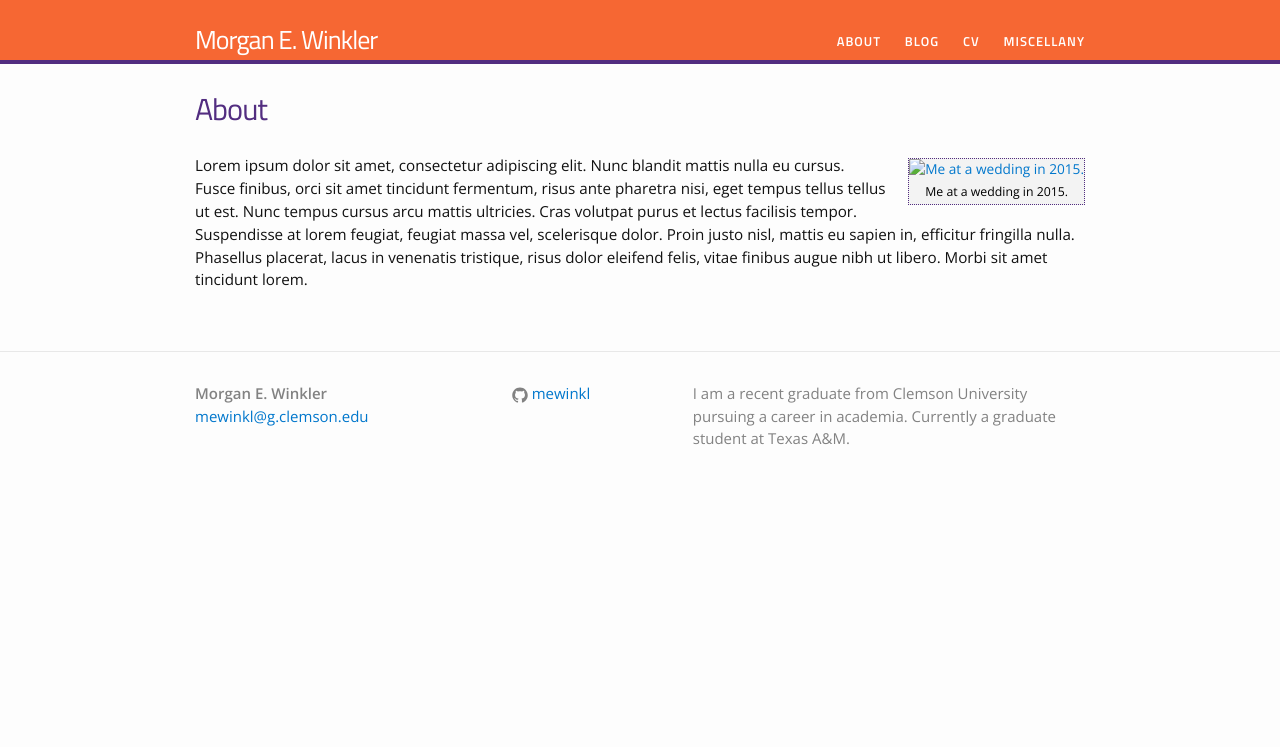
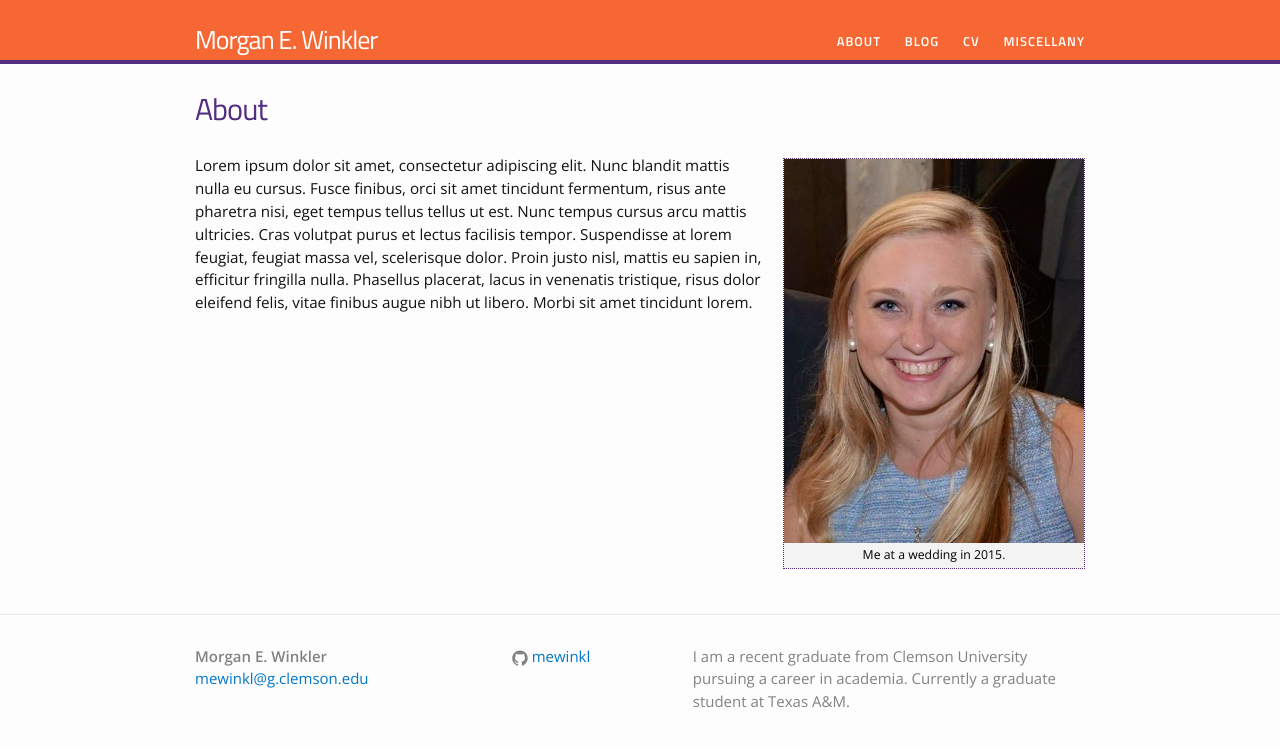
Before and after one commit to mewinkl/mewinkl.github.io, a Jekyll site: the page built from about.md, in a window 1280 px wide. Shown: the top 747 px of the page. Built offline with Jekyll 4.4.1, drawn with Linux system fonts in a browser that asks for light colours.

Commit message:
change image url

```diff
--- a/about.md
+++ b/about.md
@@ -4,6 +4,6 @@ title: About
 permalink: /about/
 ---
 
-{% include image.html url="morgan-winkler.jpg" caption="Me at a wedding in 2015." width=300 align="right" %}
+{% include image.html url="http://mewinkl.github.io/morgan-winkler.jpg" caption="Me at a wedding in 2015." width=300 align="right" %}
 
 Lorem ipsum dolor sit amet, consectetur adipiscing elit. Nunc blandit mattis nulla eu cursus. Fusce finibus, orci sit amet tincidunt fermentum, risus ante pharetra nisi, eget tempus tellus tellus ut est. Nunc tempus cursus arcu mattis ultricies. Cras volutpat purus et lectus facilisis tempor. Suspendisse at lorem feugiat, feugiat massa vel, scelerisque dolor. Proin justo nisl, mattis eu sapien in, efficitur fringilla nulla. Phasellus placerat, lacus in venenatis tristique, risus dolor eleifend felis, vitae finibus augue nibh ut libero. Morbi sit amet tincidunt lorem.
```
